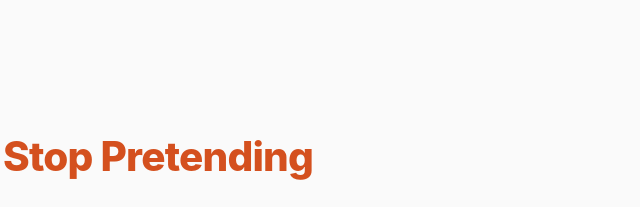
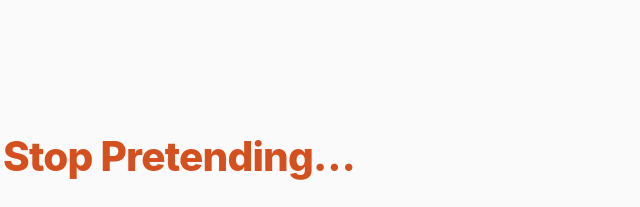
Before and after one commit to mdmagnuson-creator/opencope, a website: page index.html in a window 1280 px wide. Shown: the part 1300-1507 px from the top of the page, 223-863 px from the left. Drawn offline with Linux system fonts and the light colour scheme.

Commit message:
Add ellipsis to Stop Pretending section heading

```diff
--- a/index.html
+++ b/index.html
@@ -142,7 +142,7 @@
     </section>
 
     <section id="whats-happening">
-      <h2>Stop Pretending</h2>
+      <h2>Stop Pretending…</h2>
       <p class="section-intro">There are things you need to confront.</p>
 
       <div class="carousel-dots">
```
